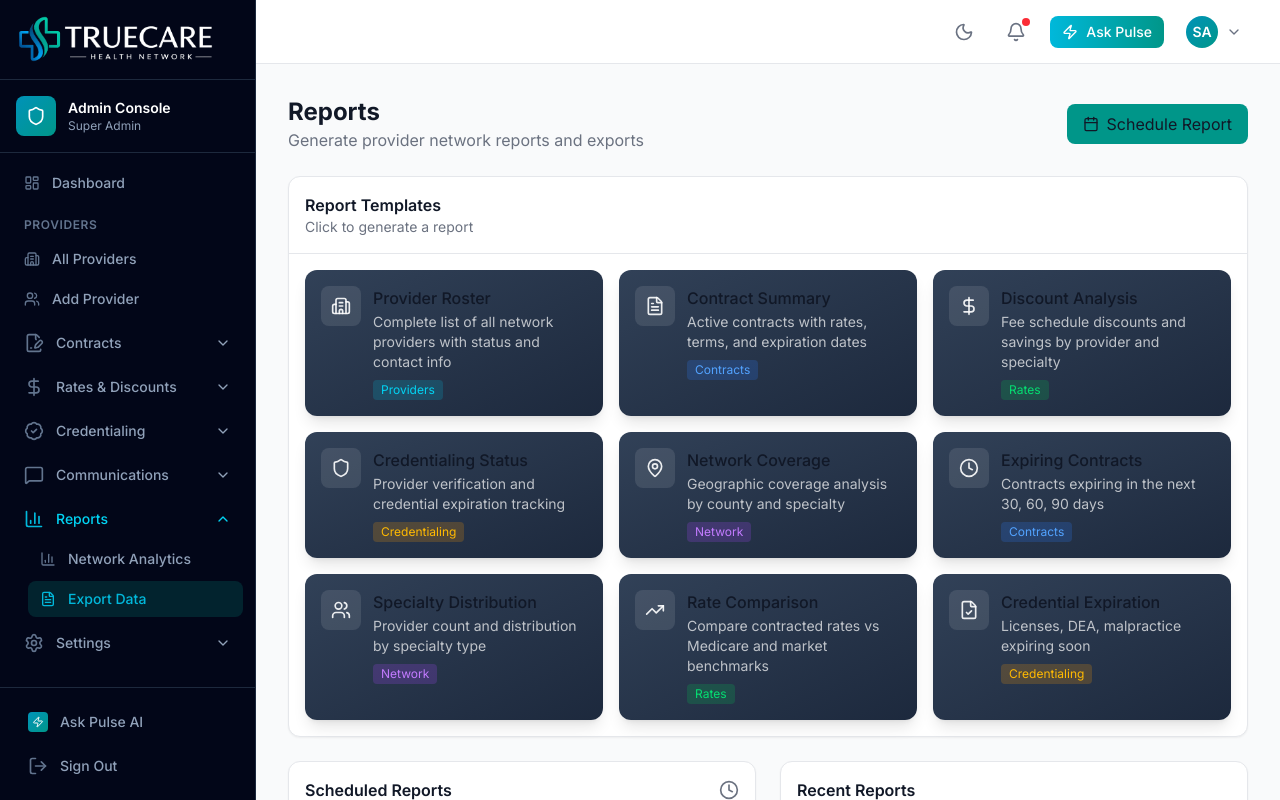
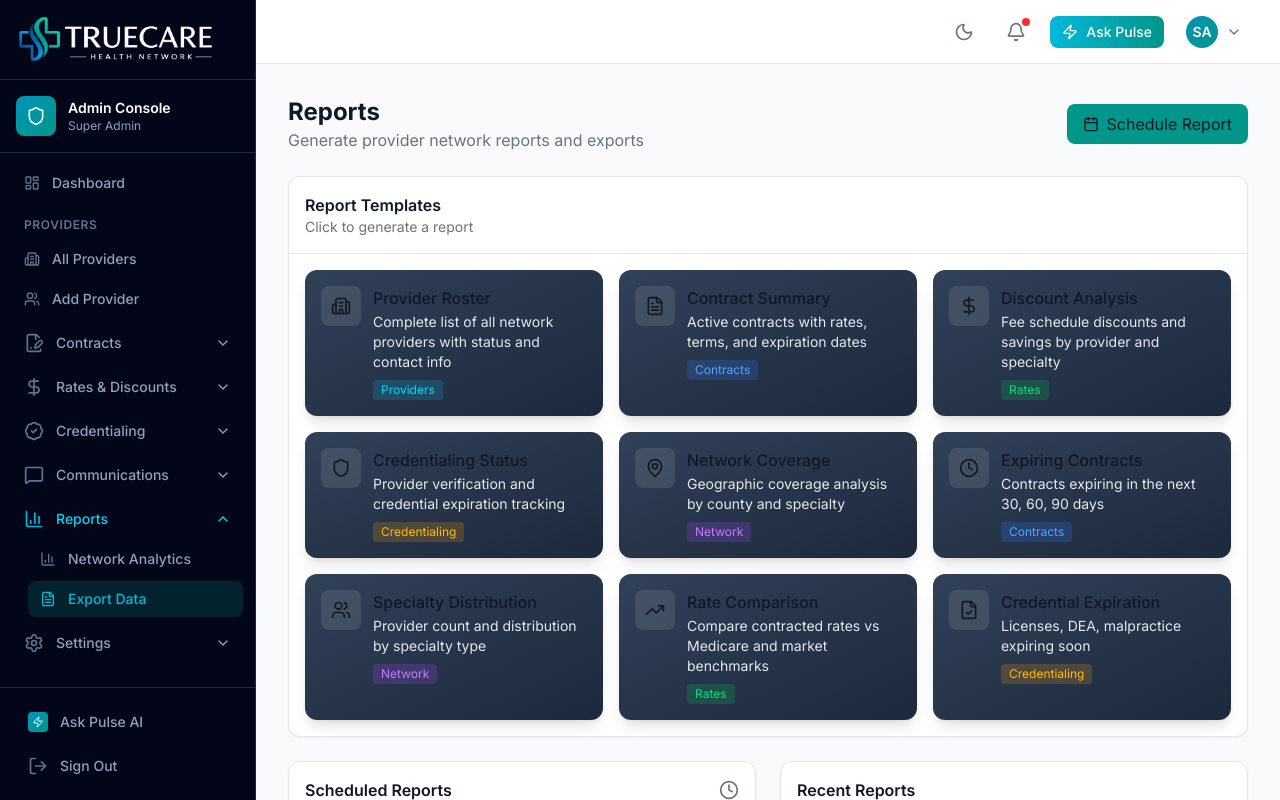
Before and after one commit to CoHoast/clarity-health-network, a Next.js app: page /admin/reports in a window 1280 px wide. Shown: the top 800 px of the page. Built offline with nearby package versions, Linux system fonts and the light colour scheme.

Commit message:
Fix: white text on report template cards for better readability

```diff
--- a/app/admin/reports/page.tsx
+++ b/app/admin/reports/page.tsx
@@ -133,11 +133,11 @@ export default function ReportsPage() {
               className="flex items-start gap-3 p-4 bg-gradient-to-br from-slate-700 to-slate-800 rounded-xl hover:from-teal-600 hover:to-cyan-600 text-left transition-all group shadow-lg"
             >
               <div className="w-10 h-10 bg-white/10 rounded-lg flex items-center justify-center flex-shrink-0 group-hover:bg-white/20">
-                <report.icon className="w-5 h-5" style={{ color: 'rgba(255,255,255,0.9)' }} />
+                <report.icon className="w-5 h-5 text-white" />
               </div>
               <div>
-                <p className="font-medium group-hover:text-white" style={{ color: 'white' }}>{report.name}</p>
-                <p className="text-sm mt-0.5" style={{ color: 'rgba(255,255,255,0.7)' }}>{report.description}</p>
+                <p className="font-medium text-white" style={{ color: '#ffffff' }}>{report.name}</p>
+                <p className="text-sm mt-0.5 text-slate-200" style={{ color: '#e2e8f0' }}>{report.description}</p>
                 <span className={`inline-block mt-2 px-2 py-0.5 text-xs rounded ${categoryColors[report.category] || "bg-slate-600 text-slate-300"}`}>{report.category}</span>
               </div>
             </button>
```
